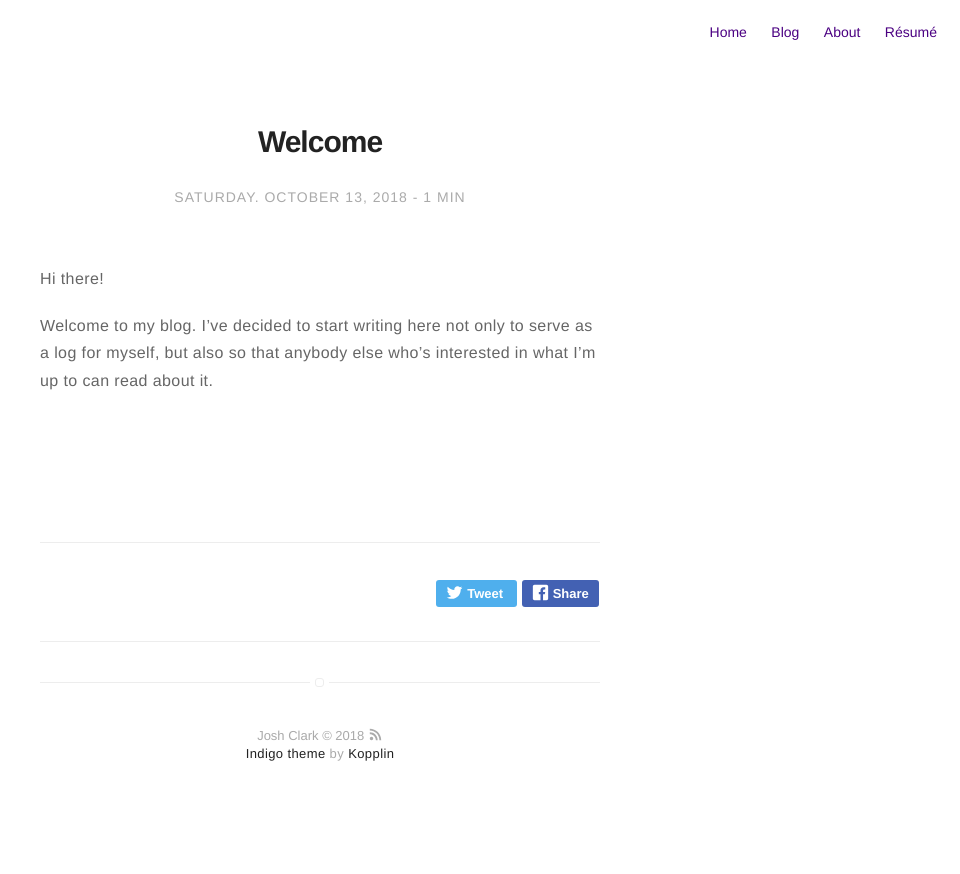
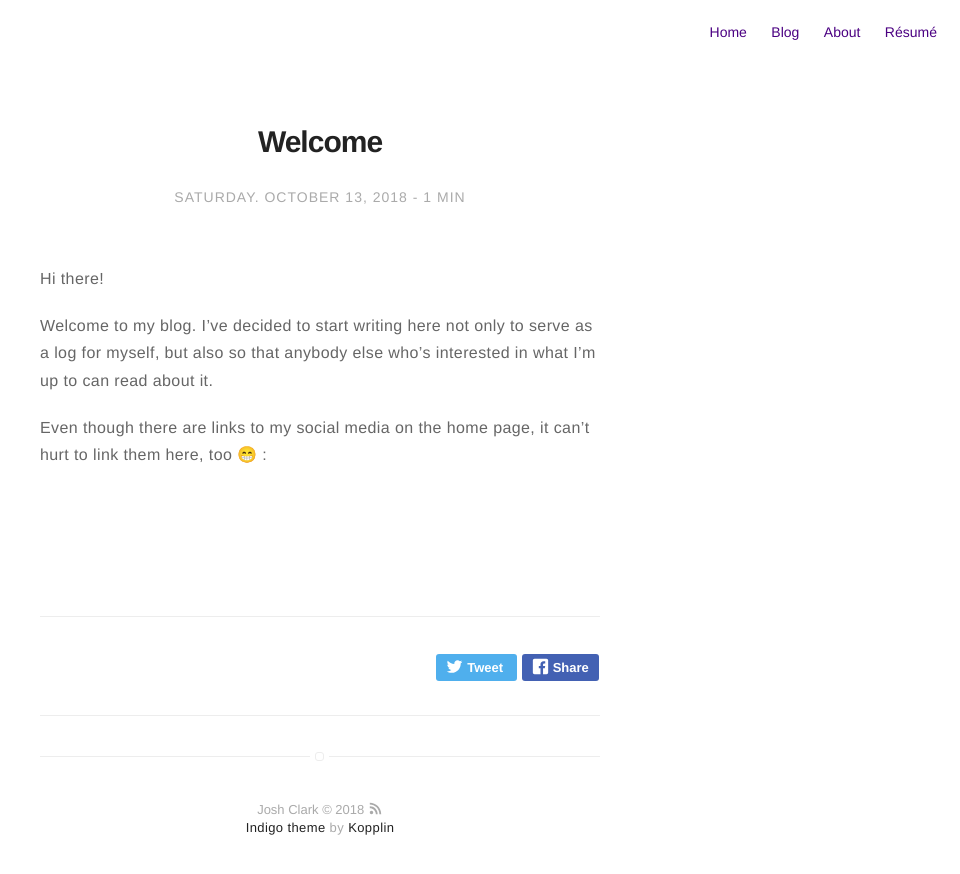
Before and after one commit to jclarktennis/jclarktennis.github.io, a Jekyll site: the page built from _posts/2018-10-13-Welcome.markdown, in a window 1280 px wide. Shown: the top 874 px of the page, without its empty margins (320-1280 px from the left). Built offline with Jekyll 4.4.1, drawn with Linux system fonts in a browser that asks for light colours; emoji names are drawn with the system emoji font.

Commit message:
TEST: Added emoji to post, testing how it shows up.

```diff
--- a/_posts/2018-10-13-Welcome.markdown
+++ b/_posts/2018-10-13-Welcome.markdown
@@ -18,3 +18,6 @@ Hi there!
 Welcome to my blog. I've decided to start writing here not only to
 serve as a log for myself, but also so that anybody else who's interested in
 what I'm up to can read about it.
+
+Even though there are links to my social media on the home page, it can't hurt
+to link them here, too :grin: :
```
